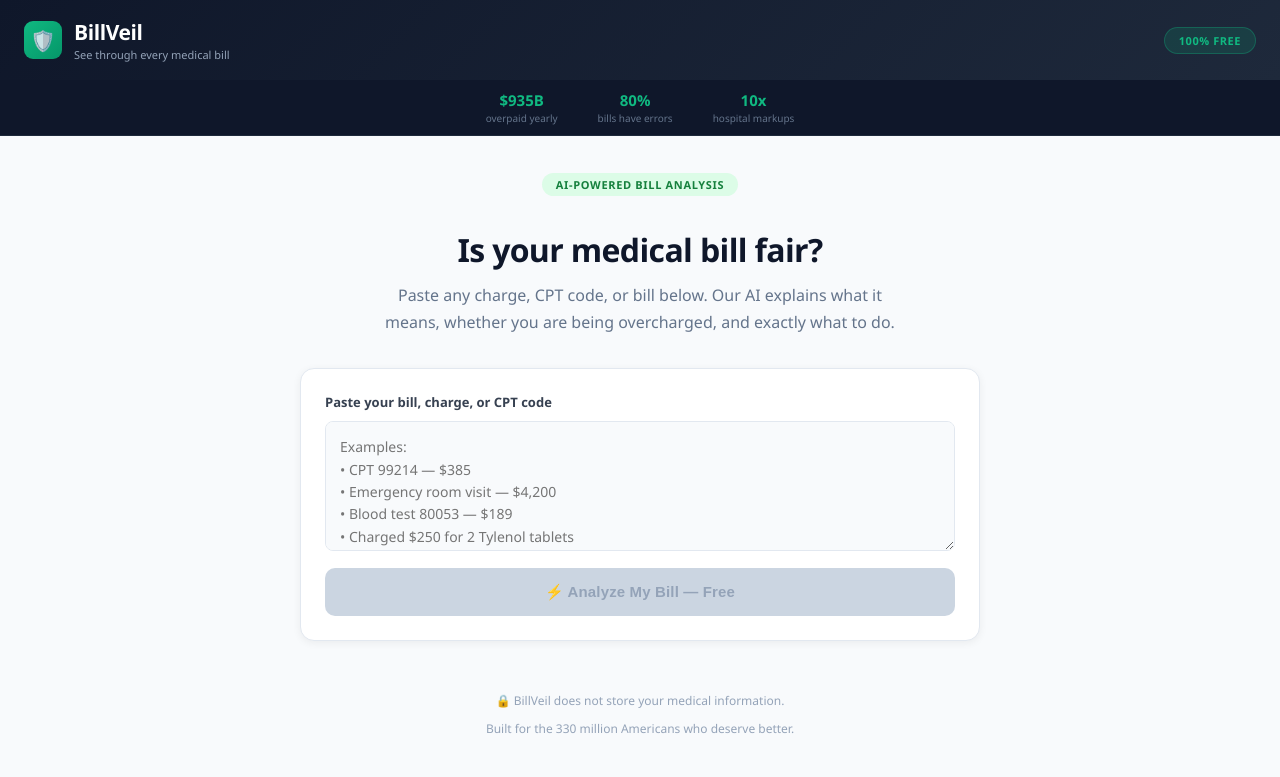
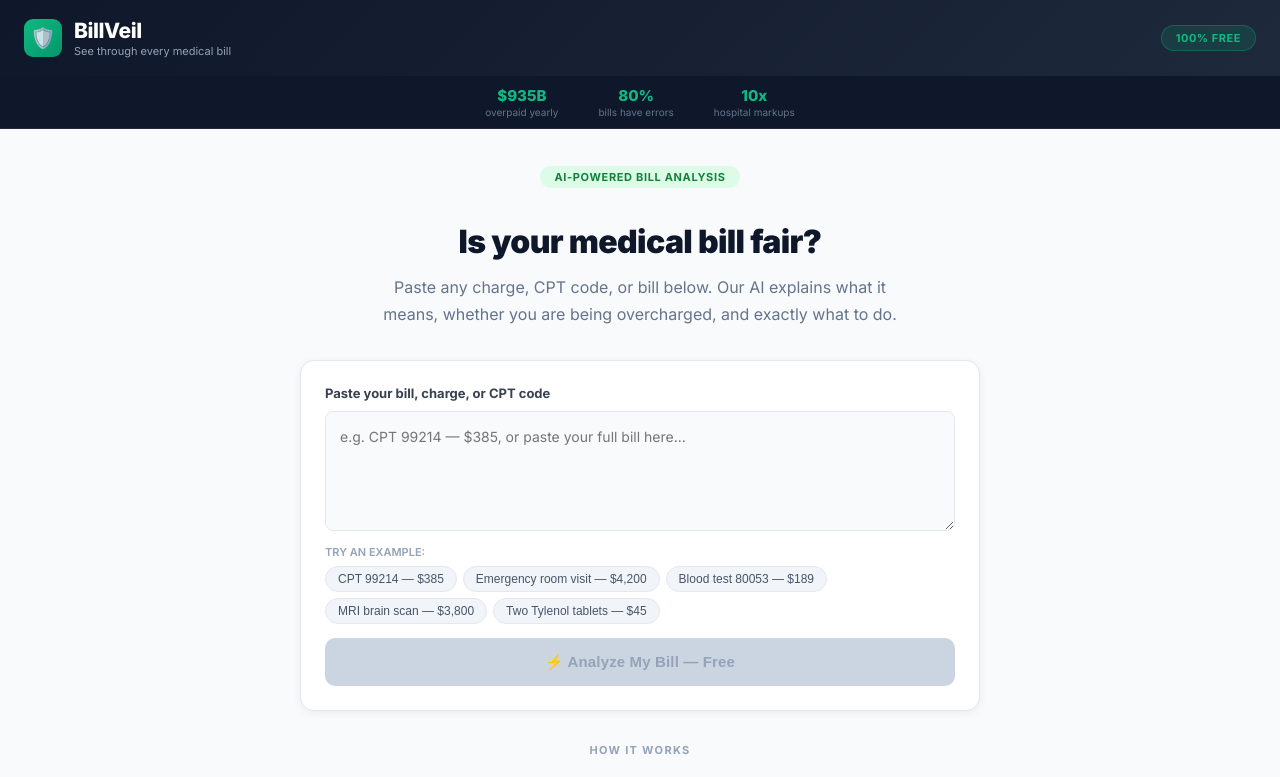
Before and after one commit to Asil143/billveil, a React (Create React App) app: page / in a window 1280 px wide. Shown: the top 777 px of the page. Built offline with nearby package versions, Linux system fonts and the light colour scheme.

Commit message:
Polish UI with Inter font, example chips, spinner, and how-it-works section
Co-Authored-By: Claude Sonnet 4.6 <noreply@anthropic.com>

```diff
--- a/public/index.html
+++ b/public/index.html
@@ -24,7 +24,11 @@
       work correctly both with client-side routing and a non-root public URL.
       Learn how to configure a non-root public URL by running `npm run build`.
     -->
-    <title>React App</title>
+    <title>BillVeil — See Through Every Medical Bill</title>
+    <meta name="description" content="Is your medical bill fair? BillVeil uses AI to explain your charges, spot overcharges, and tell you exactly what to do. Free forever." />
+    <link rel="preconnect" href="https://fonts.googleapis.com" />
+    <link rel="preconnect" href="https://fonts.gstatic.com" crossorigin />
+    <link href="https://fonts.googleapis.com/css2?family=Inter:wght@400;500;600;700;800;900&display=swap" rel="stylesheet" />
   </head>
   <body>
     <noscript>You need to enable JavaScript to run this app.</noscript>
--- a/src/App.js
+++ b/src/App.js
@@ -1,5 +1,15 @@
 import { useState } from "react";
 import axios from "axios";
+
+const EXAMPLES = [
+  "CPT 99214 — $385",
+  "Emergency room visit — $4,200",
+  "Blood test 80053 — $189",
+  "MRI brain scan — $3,800",
+  "Two Tylenol tablets — $45",
+];
+
+const FONT = "'Inter', 'Segoe UI', system-ui, sans-serif";
 
 export default function App() {
   const [bill, setBill] = useState("");
@@ -64,47 +74,18 @@ export default function App() {
             borderRadius: 10,
             padding: "18px 22px",
             marginBottom: 12,
-            boxShadow: isVerdict
-              ? `0 0 0 1px ${verdictColor}20`
-              : "0 1px 3px rgba(0,0,0,0.04)",
+            boxShadow: isVerdict ? `0 0 0 1px ${verdictColor}20` : "0 1px 3px rgba(0,0,0,0.04)",
           }}
         >
-          <div
-            style={{
-              fontSize: 11,
-              fontWeight: 700,
-              color: isVerdict ? verdictColor : section.color,
-              letterSpacing: "0.1em",
-              marginBottom: 10,
-              textTransform: "uppercase",
-            }}
-          >
+          <div style={{ fontSize: 11, fontWeight: 700, color: isVerdict ? verdictColor : section.color, letterSpacing: "0.1em", marginBottom: 10, textTransform: "uppercase" }}>
             {section.emoji} {section.label}
           </div>
           {isVerdict ? (
-            <div
-              style={{
-                display: "inline-block",
-                background: verdictColor,
-                color: "#fff",
-                padding: "6px 18px",
-                borderRadius: 20,
-                fontSize: 13,
-                fontWeight: 800,
-                letterSpacing: "0.05em",
-              }}
-            >
+            <div style={{ display: "inline-block", background: verdictColor, color: "#fff", padding: "6px 18px", borderRadius: 20, fontSize: 13, fontWeight: 800, letterSpacing: "0.05em" }}>
               {content}
             </div>
           ) : (
-            <div
-              style={{
-                fontSize: 15,
-                color: "#1f2937",
-                lineHeight: 1.75,
-                whiteSpace: "pre-line",
-              }}
-            >
+            <div style={{ fontSize: 15, color: "#1f2937", lineHeight: 1.75, whiteSpace: "pre-line" }}>
               {content}
             </div>
           )}
@@ -114,173 +95,58 @@ export default function App() {
   };
 
   return (
-    <div
-      style={{
-        minHeight: "100vh",
-        background: "#f8fafc",
-        fontFamily: "'Segoe UI', system-ui, sans-serif",
-      }}
-    >
+    <div style={{ minHeight: "100vh", background: "#f8fafc", fontFamily: FONT }}>
+
       {/* Header */}
-      <div
-        style={{
-          background: "linear-gradient(135deg, #0f172a 0%, #1e293b 100%)",
-          padding: "18px 24px",
-          display: "flex",
-          alignItems: "center",
-          justifyContent: "space-between",
-          boxShadow: "0 2px 8px rgba(0,0,0,0.2)",
-        }}
-      >
+      <div style={{ background: "linear-gradient(135deg, #0f172a 0%, #1e293b 100%)", padding: "18px 24px", display: "flex", alignItems: "center", justifyContent: "space-between", boxShadow: "0 2px 8px rgba(0,0,0,0.2)" }}>
         <div style={{ display: "flex", alignItems: "center", gap: 12 }}>
-          <div
-            style={{
-              width: 38,
-              height: 38,
-              background: "linear-gradient(135deg, #10b981, #059669)",
-              borderRadius: 9,
-              display: "flex",
-              alignItems: "center",
-              justifyContent: "center",
-              fontSize: 20,
-            }}
-          >
+          <div style={{ width: 38, height: 38, background: "linear-gradient(135deg, #10b981, #059669)", borderRadius: 9, display: "flex", alignItems: "center", justifyContent: "center", fontSize: 20 }}>
             🛡️
           </div>
           <div>
-            <div
-              style={{
-                fontSize: 21,
-                fontWeight: 800,
-                color: "#fff",
-                letterSpacing: "-0.02em",
-              }}
-            >
-              BillVeil
-            </div>
-            <div style={{ fontSize: 11, color: "#94a3b8", marginTop: 1 }}>
-              See through every medical bill
-            </div>
+            <div style={{ fontSize: 21, fontWeight: 800, color: "#fff", letterSpacing: "-0.02em" }}>BillVeil</div>
+            <div style={{ fontSize: 11, color: "#94a3b8", marginTop: 1 }}>See through every medical bill</div>
           </div>
         </div>
-        <div
-          style={{
-            background: "rgba(16,185,129,0.15)",
-            border: "1px solid rgba(16,185,129,0.3)",
-            color: "#10b981",
-            padding: "5px 14px",
-            borderRadius: 20,
-            fontSize: 11,
-            fontWeight: 700,
-            letterSpacing: "0.05em",
-          }}
-        >
+        <div style={{ background: "rgba(16,185,129,0.15)", border: "1px solid rgba(16,185,129,0.3)", color: "#10b981", padding: "5px 14px", borderRadius: 20, fontSize: 11, fontWeight: 700, letterSpacing: "0.05em" }}>
           100% FREE
         </div>
       </div>
 
       {/* Stats bar */}
-      <div
-        style={{
-          background: "#0f172a",
-          borderBottom: "1px solid #1e293b",
-          padding: "10px 24px",
-        }}
-      >
-        <div
-          style={{
-            maxWidth: 680,
-            margin: "0 auto",
-            display: "flex",
-            justifyContent: "center",
-            gap: 40,
-            flexWrap: "wrap",
-          }}
-        >
+      <div style={{ background: "#0f172a", borderBottom: "1px solid #1e293b", padding: "10px 24px" }}>
+        <div style={{ maxWidth: 680, margin: "0 auto", display: "flex", justifyContent: "center", gap: 40, flexWrap: "wrap" }}>
           {[
             { stat: "$935B", label: "overpaid yearly" },
             { stat: "80%", label: "bills have errors" },
             { stat: "10x", label: "hospital markups" },
           ].map(({ stat, label }) => (
             <div key={stat} style={{ textAlign: "center" }}>
-              <div style={{ fontSize: 15, fontWeight: 800, color: "#10b981" }}>
-                {stat}
-              </div>
-              <div style={{ fontSize: 10, color: "#64748b", marginTop: 1 }}>
-                {label}
-              </div>
+              <div style={{ fontSize: 15, fontWeight: 800, color: "#10b981" }}>{stat}</div>
+              <div style={{ fontSize: 10, color: "#64748b", marginTop: 1 }}>{label}</div>
             </div>
           ))}
         </div>
       </div>
 
       <div style={{ maxWidth: 680, margin: "0 auto", padding: "36px 16px" }}>
+
         {/* Hero */}
         <div style={{ textAlign: "center", marginBottom: 32 }}>
-          <div
-            style={{
-              display: "inline-block",
-              background: "#dcfce7",
-              color: "#15803d",
-              padding: "4px 14px",
-              borderRadius: 20,
-              fontSize: 11,
-              fontWeight: 700,
-              marginBottom: 14,
-              letterSpacing: "0.06em",
-            }}
-          >
+          <div style={{ display: "inline-block", background: "#dcfce7", color: "#15803d", padding: "4px 14px", borderRadius: 20, fontSize: 11, fontWeight: 700, marginBottom: 14, letterSpacing: "0.06em" }}>
             AI-POWERED BILL ANALYSIS
           </div>
-          <h1
-            style={{
-              fontSize: 32,
-              fontWeight: 900,
-              color: "#0f172a",
-              marginBottom: 12,
-              lineHeight: 1.2,
-              letterSpacing: "-0.02em",
-            }}
-          >
+          <h1 style={{ fontSize: 32, fontWeight: 900, color: "#0f172a", marginBottom: 12, lineHeight: 1.2, letterSpacing: "-0.02em" }}>
             Is your medical bill fair?
           </h1>
-          <p
-            style={{
-              fontSize: 16,
-              color: "#64748b",
-              lineHeight: 1.7,
-              maxWidth: 520,
-              margin: "0 auto",
-            }}
-          >
-            Paste any charge, CPT code, or bill below. Our AI explains what it
-            means, whether you are being overcharged, and exactly what to do.
+          <p style={{ fontSize: 16, color: "#64748b", lineHeight: 1.7, maxWidth: 520, margin: "0 auto" }}>
+            Paste any charge, CPT code, or bill below. Our AI explains what it means, whether you are being overcharged, and exactly what to do.
           </p>
         </div>
 
         {/* Input card */}
-        <div
-          style={{
-            background: "#fff",
-            border: focused ? "1.5px solid #10b981" : "1.5px solid #e2e8f0",
-            borderRadius: 14,
-            padding: 24,
-            marginBottom: 16,
-            boxShadow: focused
-              ? "0 0 0 4px rgba(16,185,129,0.08)"
-              : "0 2px 8px rgba(0,0,0,0.06)",
-            transition: "all 0.2s",
-          }}
-        >
-          <label
-            style={{
-              fontSize: 13,
-              fontWeight: 700,
-              color: "#374151",
-              display: "block",
-              marginBottom: 10,
-            }}
-          >
+        <div style={{ background: "#fff", border: focused ? "1.5px solid #10b981" : "1.5px solid #e2e8f0", borderRadius: 14, padding: 24, marginBottom: 16, boxShadow: focused ? "0 0 0 4px rgba(16,185,129,0.08)" : "0 2px 8px rgba(0,0,0,0.06)", transition: "all 0.2s" }}>
+          <label style={{ fontSize: 13, fontWeight: 700, color: "#374151", display: "block", marginBottom: 10 }}>
             Paste your bill, charge, or CPT code
           </label>
           <textarea
@@ -288,180 +154,108 @@ export default function App() {
             onChange={(e) => setBill(e.target.value)}
             onFocus={() => setFocused(true)}
             onBlur={() => setFocused(false)}
-            placeholder={`Examples:\n• CPT 99214 — $385\n• Emergency room visit — $4,200\n• Blood test 80053 — $189\n• Charged $250 for 2 Tylenol tablets`}
-            style={{
-              width: "100%",
-              height: 130,
-              padding: 14,
-              border: "1px solid #e2e8f0",
-              borderRadius: 8,
-              fontSize: 14,
-              color: "#1f2937",
-              resize: "vertical",
-              fontFamily: "inherit",
-              lineHeight: 1.6,
-              outline: "none",
-              background: "#f8fafc",
-              boxSizing: "border-box",
-            }}
+            placeholder="e.g. CPT 99214 — $385, or paste your full bill here..."
+            style={{ width: "100%", height: 120, padding: 14, border: "1px solid #e2e8f0", borderRadius: 8, fontSize: 14, color: "#1f2937", resize: "vertical", fontFamily: FONT, lineHeight: 1.6, outline: "none", background: "#f8fafc", boxSizing: "border-box" }}
           />
+
+          {/* Example chips */}
+          <div style={{ marginTop: 10, marginBottom: 14 }}>
+            <div style={{ fontSize: 11, fontWeight: 600, color: "#94a3b8", marginBottom: 7 }}>TRY AN EXAMPLE:</div>
+            <div style={{ display: "flex", flexWrap: "wrap", gap: 6 }}>
+              {EXAMPLES.map((ex) => (
+                <button
+                  key={ex}
+                  onClick={() => setBill(ex)}
+                  style={{ padding: "5px 12px", background: bill === ex ? "#0f172a" : "#f1f5f9", color: bill === ex ? "#fff" : "#475569", border: "1px solid #e2e8f0", borderRadius: 20, fontSize: 12, fontWeight: 500, cursor: "pointer", transition: "all 0.15s" }}
+                >
+                  {ex}
+                </button>
+              ))}
+            </div>
+          </div>
+
           <button
             onClick={analyzeBill}
             disabled={loading || !bill.trim()}
-            style={{
-              width: "100%",
-              marginTop: 12,
-              padding: "15px",
-              background:
-                loading || !bill.trim()
-                  ? "#cbd5e1"
-                  : "linear-gradient(135deg, #0f172a, #1e293b)",
-              color: loading || !bill.trim() ? "#94a3b8" : "#fff",
-              border: "none",
-              borderRadius: 10,
-              fontSize: 15,
-              fontWeight: 700,
-              cursor: loading || !bill.trim() ? "default" : "pointer",
-              transition: "all 0.2s",
-              letterSpacing: "0.01em",
-            }}
+            style={{ width: "100%", padding: "15px", background: loading || !bill.trim() ? "#cbd5e1" : "linear-gradient(135deg, #0f172a, #1e293b)", color: loading || !bill.trim() ? "#94a3b8" : "#fff", border: "none", borderRadius: 10, fontSize: 15, fontWeight: 700, cursor: loading || !bill.trim() ? "default" : "pointer", transition: "all 0.2s", letterSpacing: "0.01em", display: "flex", alignItems: "center", justifyContent: "center", gap: 8 }}
           >
-            {loading ? "⏳ Analyzing your bill..." : "⚡ Analyze My Bill — Free"}
+            {loading ? (
+              <>
+                <span style={{ display: "inline-block", width: 16, height: 16, border: "2px solid #94a3b8", borderTop: "2px solid #fff", borderRadius: "50%", animation: "spin 0.8s linear infinite" }} />
+                Analyzing your bill...
+              </>
+            ) : (
+              "⚡ Analyze My Bill — Free"
+            )}
           </button>
         </div>
 
+        {/* Spinner keyframe */}
+        <style>{`@keyframes spin { to { transform: rotate(360deg); } }`}</style>
+
         {/* Error */}
         {error && (
-          <div
-            style={{
-              background: "#fef2f2",
-              border: "1px solid #fca5a5",
-              borderRadius: 10,
-              padding: 16,
-              color: "#dc2626",
-              fontSize: 14,
-              marginBottom: 16,
-            }}
-          >
+          <div style={{ background: "#fef2f2", border: "1px solid #fca5a5", borderRadius: 10, padding: 16, color: "#dc2626", fontSize: 14, marginBottom: 16 }}>
             {error}
+          </div>
+        )}
+
+        {/* How it works — shown only before results */}
+        {!result && !loading && (
+          <div style={{ marginTop: 32, marginBottom: 8 }}>
+            <div style={{ fontSize: 11, fontWeight: 700, color: "#94a3b8", letterSpacing: "0.12em", textAlign: "center", marginBottom: 20 }}>HOW IT WORKS</div>
+            <div style={{ display: "flex", gap: 12, flexWrap: "wrap" }}>
+              {[
+                { step: "1", title: "Paste your bill", desc: "Any charge, CPT code, or full bill. No formatting needed." },
+                { step: "2", title: "AI analyzes it", desc: "We check fair market rates and flag overcharges instantly." },
+                { step: "3", title: "Take action", desc: "Get exact steps to dispute, negotiate, or walk away." },
+              ].map(({ step, title, desc }) => (
+                <div key={step} style={{ flex: "1 1 180px", background: "#fff", border: "1px solid #e2e8f0", borderRadius: 12, padding: "18px 16px", textAlign: "center" }}>
+                  <div style={{ width: 32, height: 32, background: "linear-gradient(135deg, #0f172a, #1e293b)", borderRadius: "50%", display: "flex", alignItems: "center", justifyContent: "center", margin: "0 auto 12px", fontSize: 13, fontWeight: 800, color: "#10b981" }}>{step}</div>
+                  <div style={{ fontSize: 14, fontWeight: 700, color: "#0f172a", marginBottom: 6 }}>{title}</div>
+                  <div style={{ fontSize: 12, color: "#64748b", lineHeight: 1.6 }}>{desc}</div>
+                </div>
+              ))}
+            </div>
           </div>
         )}
 
         {/* Results */}
         {result && (
           <div>
-            <div
-              style={{
-                fontSize: 11,
-                fontWeight: 700,
-                color: "#94a3b8",
-                letterSpacing: "0.12em",
-                marginBottom: 16,
-                textTransform: "uppercase",
-              }}
-            >
+            <div style={{ fontSize: 11, fontWeight: 700, color: "#94a3b8", letterSpacing: "0.12em", marginBottom: 16, textTransform: "uppercase" }}>
               Analysis Results
             </div>
             {parseResult(result)}
 
-            {/* Analyze another */}
             <button
-              onClick={() => {
-                setResult(null);
-                setBill("");
-                setTip(false);
-              }}
-              style={{
-                width: "100%",
-                marginTop: 4,
-                marginBottom: 20,
-                padding: "12px",
-                background: "transparent",
-                color: "#64748b",
-                border: "1.5px solid #e2e8f0",
-                borderRadius: 10,
-                fontSize: 14,
-                fontWeight: 600,
-                cursor: "pointer",
-              }}
+              onClick={() => { setResult(null); setBill(""); setTip(false); }}
+              style={{ width: "100%", marginTop: 4, marginBottom: 20, padding: "12px", background: "transparent", color: "#64748b", border: "1.5px solid #e2e8f0", borderRadius: 10, fontSize: 14, fontWeight: 600, cursor: "pointer", fontFamily: FONT }}
             >
               Analyze Another Bill
             </button>
 
             {/* Tip Jar */}
             {!tip ? (
-              <div
-                style={{
-                  background: "linear-gradient(135deg, #fffbeb, #fef3c7)",
-                  border: "1px solid #fde68a",
-                  borderRadius: 14,
-                  padding: 28,
-                  textAlign: "center",
-                }}
-              >
+              <div style={{ background: "linear-gradient(135deg, #fffbeb, #fef3c7)", border: "1px solid #fde68a", borderRadius: 14, padding: 28, textAlign: "center" }}>
                 <div style={{ fontSize: 28, marginBottom: 10 }}>☕</div>
-                <div
-                  style={{
-                    fontSize: 18,
-                    fontWeight: 800,
-                    color: "#92400e",
-                    marginBottom: 6,
-                  }}
-                >
-                  Did BillVeil help you?
-                </div>
-                <div
-                  style={{
-                    fontSize: 14,
-                    color: "#78350f",
-                    marginBottom: 20,
-                    lineHeight: 1.6,
-                  }}
-                >
-                  BillVeil is free forever. If we saved you money, consider a
-                  small tip to keep us running.
+                <div style={{ fontSize: 18, fontWeight: 800, color: "#92400e", marginBottom: 6 }}>Did BillVeil help you?</div>
+                <div style={{ fontSize: 14, color: "#78350f", marginBottom: 20, lineHeight: 1.6 }}>
+                  BillVeil is free forever. If we saved you money, consider a small tip to keep us running.
                 </div>
                 <button
                   onClick={() => setTip(true)}
-                  style={{
-                    padding: "12px 32px",
-                    background: "linear-gradient(135deg, #f59e0b, #d97706)",
-                    color: "#fff",
-                    border: "none",
-                    borderRadius: 10,
-                    fontSize: 15,
-                    fontWeight: 700,
-                    cursor: "pointer",
-                    boxShadow: "0 4px 12px rgba(245,158,11,0.3)",
-                  }}
+                  style={{ padding: "12px 32px", background: "linear-gradient(135deg, #f59e0b, #d97706)", color: "#fff", border: "none", borderRadius: 10, fontSize: 15, fontWeight: 700, cursor: "pointer", boxShadow: "0 4px 12px rgba(245,158,11,0.3)", fontFamily: FONT }}
                 >
                   Leave a Tip ❤️
                 </button>
               </div>
             ) : (
-              <div
-                style={{
-                  background: "linear-gradient(135deg, #f0fdf4, #dcfce7)",
-                  border: "1px solid #86efac",
-                  borderRadius: 14,
-                  padding: 28,
-                  textAlign: "center",
-                }}
-              >
+              <div style={{ background: "linear-gradient(135deg, #f0fdf4, #dcfce7)", border: "1px solid #86efac", borderRadius: 14, padding: 28, textAlign: "center" }}>
                 <div style={{ fontSize: 36, marginBottom: 10 }}>🙏</div>
-                <div
-                  style={{
-                    fontSize: 18,
-                    fontWeight: 800,
-                    color: "#15803d",
-                    marginBottom: 6,
-                  }}
-                >
-                  Thank you so much!
-                </div>
+                <div style={{ fontSize: 18, fontWeight: 800, color: "#15803d", marginBottom: 6 }}>Thank you so much!</div>
                 <div style={{ fontSize: 14, color: "#166534", lineHeight: 1.6 }}>
-                  Your support keeps BillVeil free for every American who needs
-                  it. You are part of the solution.
+                  Your support keeps BillVeil free for every American who needs it. You are part of the solution.
                 </div>
               </div>
             )}
@@ -469,18 +263,8 @@ export default function App() {
         )}
 
         {/* Footer */}
-        <div
-          style={{
-            textAlign: "center",
-            marginTop: 48,
-            fontSize: 12,
-            color: "#94a3b8",
-            lineHeight: 2,
-          }}
-        >
-          <div style={{ marginBottom: 4 }}>
-            🔒 BillVeil does not store your medical information.
-          </div>
+        <div style={{ textAlign: "center", marginTop: 48, fontSize: 12, color: "#94a3b8", lineHeight: 2 }}>
+          <div style={{ marginBottom: 4 }}>🔒 BillVeil does not store your medical information.</div>
           <div>Built for the 330 million Americans who deserve better.</div>
         </div>
       </div>
```
